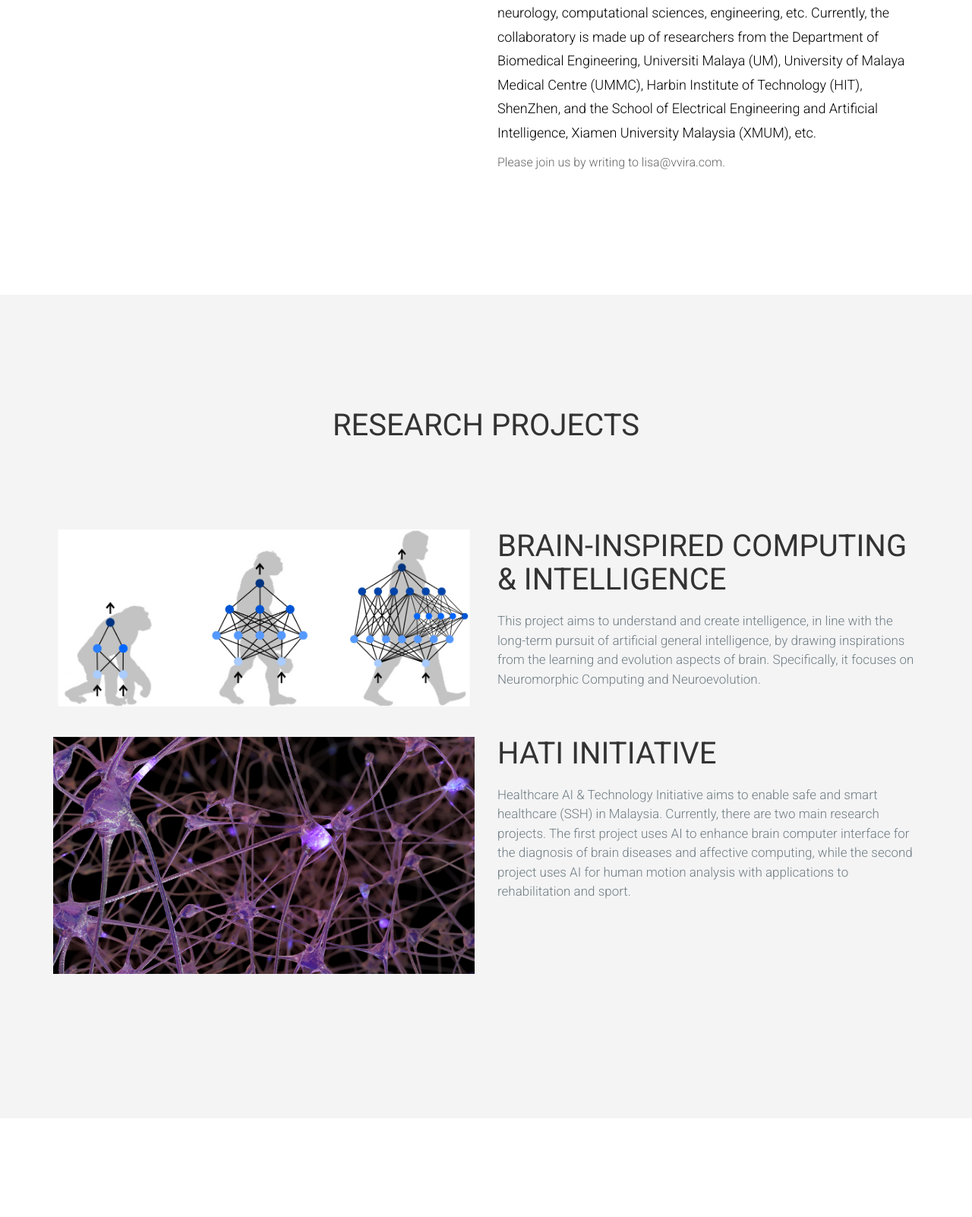
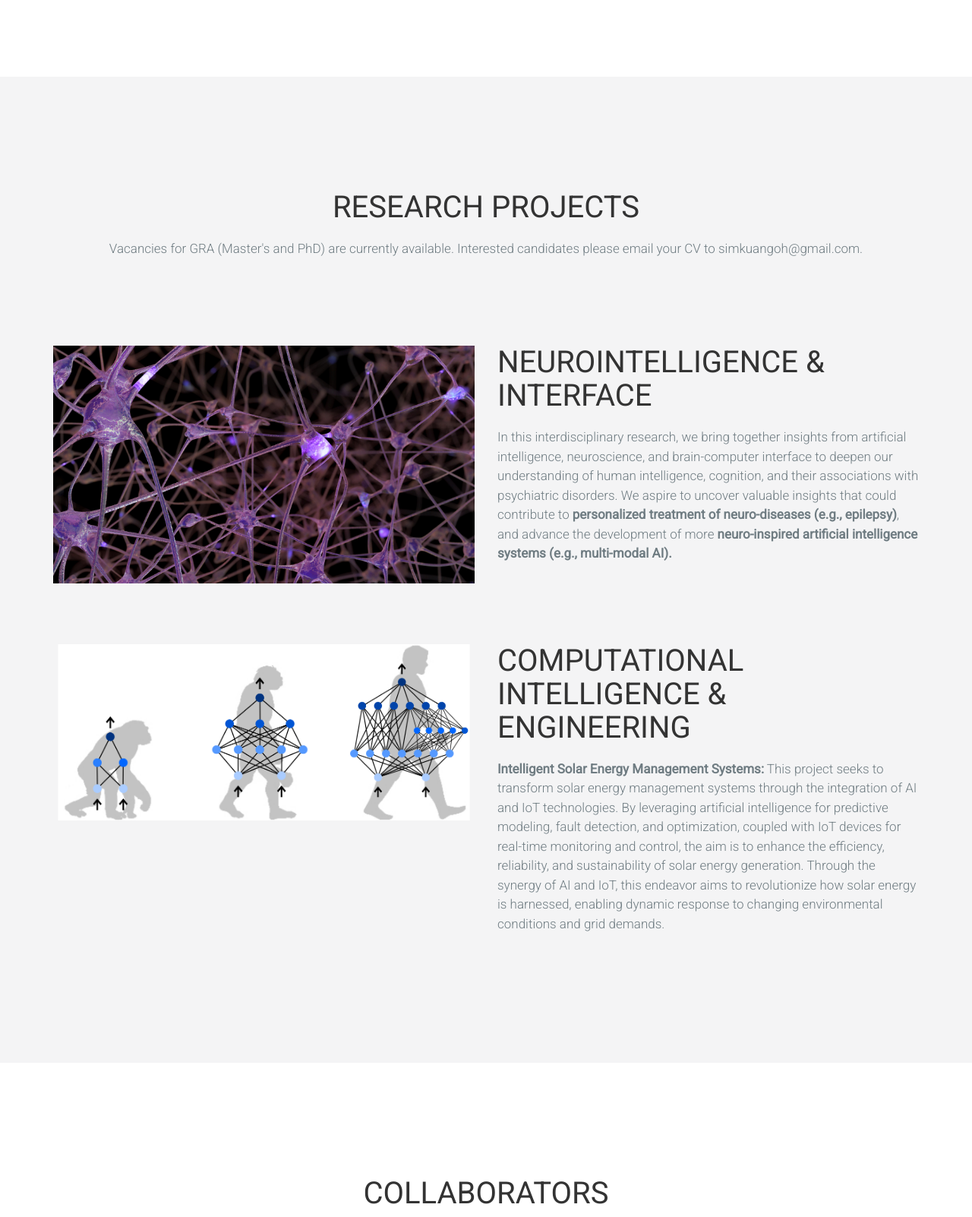
Before and after one commit to NICE-Research/nice-research.github.io, a website: page index.html in a window 1280 px wide. Shown: the part 1161-2763 px from the top of the page at 76% size. Drawn offline with nearby package versions, Linux system fonts and the light colour scheme.

Commit message:
Update index.html
update info

```diff
--- a/index.html
+++ b/index.html
@@ -76,10 +76,10 @@
     <header>
         <div class="container">
             <div class="intro-text">
-                <div class="intro-lead-in">NeuroIntelligence &amp;<br>Cognitive Engineering<br>NICE Research Group</div>
+                <div class="intro-lead-in">NeuroIntelligence &amp;<br>Computational Engineering<br><b>NICE</b> Research Group</div>
                 <div class="">
-                    <img src="img/NICE_logo.png" class="img-responsive" alt="" style="width:220px">
-                    <br>
+                    <!-- <img src="img/NICE_logo.png" class="img-responsive" alt="" style="width:220px">
+                    <br> -->
                 </div>
                 <a href="#about" class="page-scroll btn btn-xl">Learn More</a>
             </div>
@@ -95,8 +95,8 @@
                     <h2 class="section-heading">NICE Research</h2>
                 </div>
                 <div class="col-md-6">
-                    <p class="p-about">The NICE Research Group is an interdisciplinary research partnership by researchers from diverse backgrounds such as AI, neuroscience, neurology, computational sciences, engineering, etc. Currently, the collaboratory is made up of researchers from the Department of Biomedical Engineering, Universiti Malaya (UM), University of Malaya Medical Centre (UMMC), Harbin Institute of Technology (HIT), ShenZhen, and the School of Electrical Engineering and Artificial Intelligence, Xiamen University Malaysia (XMUM), etc.</p>
-                    <p class="span-about">Please join us by writing to lisa@vvira.com.</p>
+                    <p class="p-about">The NICE Research Group delves into the intersection of human and artificial intelligence. Our focus encompasses two main aspects: firstly, exploring brain functionality and its correlation with neurological disorders, with the aim of advancing personalized treatment methods and fostering the development of AI models inspired by the brain. Secondly, we investigate AI-driven real-world applications, including brain source imaging, multimodal AI, and intelligent solar management systems.</p>
+                    <!-- <p class="span-about">Please join us by writing to lisa@vvira.com.</p> -->
                 </div>
             </div>
         </div>
@@ -110,39 +110,53 @@
             <div class="row">
                 <div class="col-lg-12 text-center">
                     <h2 class="section-heading">Research Projects</h2>
-                    <h3 class="section-subheading text-muted"></h3>
+
+
+                    <h3 class="section-subheading text-muted">Vacancies for GRA (Master's and PhD) are currently available. Interested candidates please email your CV to simkuangoh@gmail.com.</h3>
+                </div>
+            </div>
+            <div class="row top-margin-md">
+                <div class="col-md-6">
+                    <img src="img/portfolio/neuro.jpeg" class="img-responsive" alt="">
+                </div>
+                <div class="col-md-6">
+                    <!-- <p class="before-header top-margin-lg">Health Analytics, Technology &amp; Intelligence</p> -->
+                    <h2 class="section-heading">NeuroIntelligence & Interface</h2>
+                    <h3 class="section-subheading text-muted bottom-margin-sm">In this interdisciplinary research, we bring together insights from artificial intelligence, neuroscience, and brain-computer interface to deepen our understanding of human intelligence, cognition, and their associations with psychiatric disorders. We aspire to uncover valuable insights that could contribute to <b>personalized treatment of neuro-diseases (e.g., epilepsy)</b>, and advance the development of more <b>neuro-inspired artificial intelligence systems (e.g., multi-modal AI).</b></h3>
+                    <!-- <a href="./img/GRA_Opportunity.pdf" class="btn btn-xl" download>GRA Vacancy (PDF)</a> -->
                 </div>
             </div>
 
+            <br>
+            <br>
 
-             <div class="row top-margin-md">
+            <div class="row top-margin-md">
                 <div class="col-md-6">
                     <img src="img/portfolio/neuroevo.png" class="img-responsive" alt="">
                 </div>
 
                 <div class="col-md-6">
                     <!-- <p class="before-header top-margin-lg">Health Analytics, Technology &amp; Intelligence</p> -->
-                    <h2 class="section-heading">Brain-inspired Computing & Intelligence</h2>
-                    <h3 class="section-subheading text-muted bottom-margin-sm">This project aims to understand and create intelligence, in line with the long-term pursuit of artificial general intelligence, by drawing inspirations from the learning and evolution aspects of brain. Specifically, it focuses on Neuromorphic Computing and Neuroevolution.</h3>
+                    <h2 class="section-heading">Computational Intelligence & Engineering</h2>
+                    <h3 class="section-subheading text-muted bottom-margin-sm"><b>Intelligent Solar Energy Management Systems:</b> This project seeks to transform solar energy management systems through the integration of AI and IoT technologies. By leveraging artificial intelligence for predictive modeling, fault detection, and optimization, coupled with IoT devices for real-time monitoring and control, the aim is to enhance the efficiency, reliability, and sustainability of solar energy generation. Through the synergy of AI and IoT, this endeavor aims to revolutionize how solar energy is harnessed, enabling dynamic response to changing environmental conditions and grid demands.</h3>
                 </div>
             </div>
 
+            <!-- <br>
+            <br>
+
             <div class="row top-margin-md">
                 <div class="col-md-6">
-                    <img src="img/portfolio/neuro.jpeg" class="img-responsive" alt="">
+                    <img src="img/portfolio/education.jpg" class="img-responsive" alt="">
                 </div>
+
                 <div class="col-md-6">
-                    <!--<p class="before-header top-margin-lg">Health Analytics, Technology &amp; Intelligence</p>-->
-                    <h2 class="section-heading">HATI Initiative</h2>
-                    <h3 class="section-subheading text-muted bottom-margin-sm">Healthcare AI &amp; Technology Initiative aims to enable safe and smart healthcare (SSH) in Malaysia. Currently, there are two main research projects. The first project uses AI to enhance brain computer interface for the diagnosis of brain diseases and affective computing, while the second project uses AI for human motion analysis with applications to rehabilitation and sport.</h3>
-                    <!-- <a href="./img/GRA_Recruitment_V3.pdf" class="btn btn-xl" download>GRA Vacancy (PDF)</a> -->
+                    <p class="before-header top-margin-lg">Health Analytics, Technology &amp; Intelligence</p>
+                    <h2 class="section-heading">AI in Education</h2>
+                    <h3 class="section-subheading text-muted bottom-margin-sm"></h3>
                 </div>
-            </div>
 
-			<br>
-            <br>
-
-
+            </div> -->
 
             <!--<div class="row top-margin-lg hidden-sm hidden-xs">
                 <div class="col-md-6">
@@ -155,7 +169,7 @@
                     <a href="https://dribbble.com/shots/1317713-iPad-Air-Template"><img src="img/portfolio/08.png" class="img-responsive" alt=""></a>
                 </div>
             </div>
-			-->
+            -->
         </div>
     </section>
 
@@ -165,13 +179,19 @@
         <div class="container">
             <div class="row">
                 <div class="col-lg-12 text-center">
-                    <h2 class="section-heading">Our Collaborators and Sponsors</h2>
-                    <h3 class="section-subheading text-muted">Please join us by writing to art@vvira.com.</h3>
+                    <h2 class="section-heading">Collaborators</h2>
+                    <!-- <h3 class="section-subheading text-muted">Please join us by writing to art@vvira.com.</h3> -->
                 </div>
             </div>
 
 
              <div class="row">
+
+                <div class="col-md-12 col-sm-12">
+
+                    <img src="img/logos/XMUM.png" class="img-responsive img-centered" alt="">
+
+                </div>
 
                 <div class="col-md-6 col-sm-6">
 
@@ -183,11 +203,7 @@
                         <img src="img/logos/UMMC.png" class="img-responsive img-centered" alt="">
 
                 </div>
-				 <div class="col-md-12 col-sm-12">
 
-                	<img src="img/logos/XMUM.png" class="img-responsive img-centered" alt="">
-
-                </div>
 
             </div>
 
@@ -214,7 +230,7 @@
                             </div>
                         </a>
                         <div class="portfolio-caption">
-                            <h4><strong>Dr.Goh Sim Kuan</strong></h4>
+                            <h4><strong>Dr. Goh Sim Kuan</strong></h4>
                             <p class="portfolio-role">Point of Contact</p>
                             <p><span style="font-size: 0.9em;">Xiamen University Malaysia</span></p>
                             <p><span style="font-size: 0.7em; font-style: italic;"><strong>Email: </strong>simkuan.goh@xmu.edu.my</span></p>
@@ -237,6 +253,20 @@
                         </div>
                     </div>
                 </div>
+
+            <div class="row">
+                <div class="col-lg-12 text-center">
+                    <h2 class="section-heading">Students</h2>
+                    <h3 class="section-subheading text-muted"></h3>
+                </div>
+            </div>
+
+            <div class="row">
+                <div class="col-lg-12 text-center">
+                    <h2 class="section-heading">Alumni</h2>
+                    <h3 class="section-subheading text-muted"></h3>
+                </div>
+            </div>
 
                 <!-- <div class="col-md-3 col-sm-6 portfolio-item">
                     <a href="#portfolioModal2" class="portfolio-link" data-toggle="modal">
@@ -366,7 +396,7 @@
                 <div class="col-lg-12 text-center">
                     <h2 class="section-heading">Contact Us</h2>
                     <h3 class="section-subheading text-muted bottom-margin-sm">For research, clinical, and industrial collaboration, etc.</h3>
-                    <a target="_blank" href="mailto:art@vvira.com" class="btn btn-xl">lisa@vvira.com</a>
+                    <a target="_blank" href="mailto:art@vvira.com" class="btn btn-xl">simkuangoh@gmail.com</a>
                 </div>
             </div>
 
```
